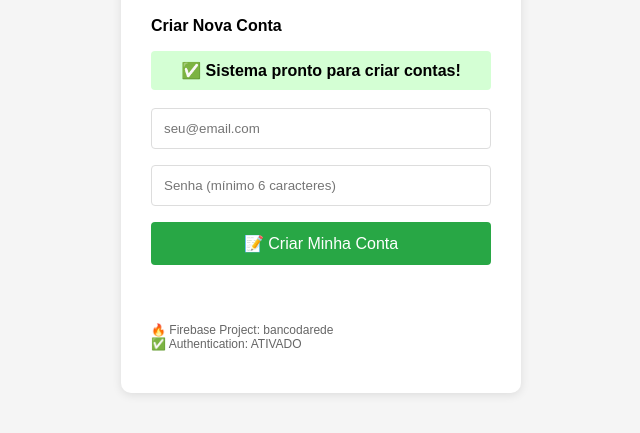
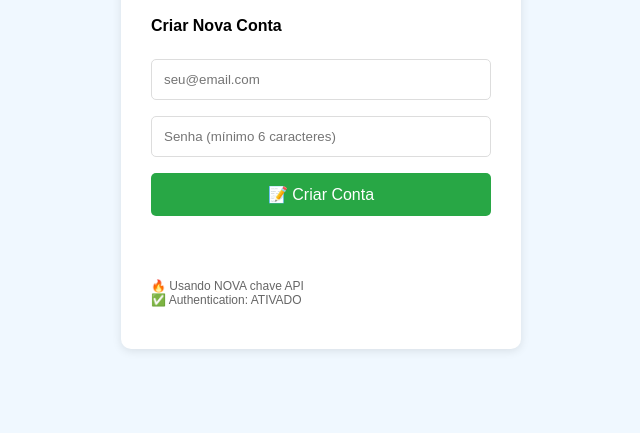
Before and after one commit to gustavo-Rezende-Castro/R-dAmpara, a plain HTML site: page index.html in a window 1280 px wide. Shown: the part 151-584 px from the top of the page, without its empty margins (319-959 px from the left). Drawn offline with Linux system fonts and the light colour scheme.

Commit message:
Update index.html

```diff
--- a/index.html
+++ b/index.html
@@ -3,16 +3,16 @@
 <head>
     <meta charset="UTF-8">
     <meta name="viewport" content="width=device-width, initial-scale=1.0">
-    <title>Rede de Amparo - Criar Conta</title>
+    <title>Rede de Amparo</title>
 
-    <!-- Firebase 8.x (versão mais estável) -->
+    <!-- Firebase Versão SIMPLES -->
     <script src="https://www.gstatic.com/firebasejs/8.10.0/firebase-app.js"></script>
     <script src="https://www.gstatic.com/firebasejs/8.10.0/firebase-auth.js"></script>
 
     <script>
-        // Configuração do Firebase - MESMA que você já tem
+        // 🔥 USE A NOVA CHAVE QUE VOCÊ COLOU
         const firebaseConfig = {
-            apiKey: "AIzaSyCkAj7wfzmOGPGs1mNTTX9RIx407LE-YmG",
+            apiKey: "AIzaSyCkAj7wfzmOGPGs1mNTTX9RIx4O7LE-Ym0",
             authDomain: "bancodarede.firebaseapp.com",
             projectId: "bancodarede",
             storageBucket: "bancodarede.firebasestorage.app",
@@ -22,17 +22,14 @@
         };
 
         // Inicializar Firebase
-        console.log("🔧 Iniciando Firebase...");
         firebase.initializeApp(firebaseConfig);
-        console.log("✅ Firebase inicializado!");
+        console.log("✅ Firebase configurado com nova chave!");
 
-        // Função para criar conta
         function criarConta() {
             const email = document.getElementById('email').value;
             const senha = document.getElementById('senha').value;
             const mensagem = document.getElementById('mensagem');
 
-            // Validar campos
             if (!email || !senha) {
                 mensagem.innerHTML = "❌ Preencha email e senha!";
                 mensagem.style.color = "red";
@@ -40,7 +37,7 @@
             }
 
             if (senha.length < 6) {
-                mensagem.innerHTML = "❌ Senha deve ter 6+ caracteres!";
+                mensagem.innerHTML = "❌ Senha precisa de 6+ caracteres";
                 mensagem.style.color = "red";
                 return;
             }
@@ -48,42 +45,18 @@
             mensagem.innerHTML = "⏳ Criando conta...";
             mensagem.style.color = "blue";
 
-            console.log("📧 Tentando criar conta:", email);
-
-            // CRIAR CONTA
             firebase.auth().createUserWithEmailAndPassword(email, senha)
                 .then((userCredential) => {
-                    // SUCESSO
-                    console.log("✅ Conta criada:", userCredential.user);
-                    mensagem.innerHTML = "🎉 Conta criada com sucesso!";
+                    mensagem.innerHTML = "✅ Conta criada com sucesso!";
                     mensagem.style.color = "green";
-
-                    // Redirecionar ou mostrar mensagem
-                    alert("Bem-vindo à Rede de Amparo! ✅");
+                    alert("🎉 Bem-vindo à Rede de Amparo!");
                 })
                 .catch((error) => {
-                    // ERRO
-                    console.error("❌ Erro ao criar conta:", error);
                     mensagem.innerHTML = "❌ Erro: " + error.message;
                     mensagem.style.color = "red";
+                    console.error("Erro detalhado:", error);
                 });
         }
-
-        // Verificar se Firebase Auth está carregado
-        setTimeout(() => {
-            try {
-                const auth = firebase.auth();
-                console.log("🔥 Firebase Auth carregado:", auth);
-                document.getElementById('status').innerHTML =
-                    "✅ Sistema pronto para criar contas!";
-                document.getElementById('status').style.background = "#d4ffd4";
-            } catch (error) {
-                console.error("❌ Erro no Firebase Auth:", error);
-                document.getElementById('status').innerHTML =
-                    "❌ Erro no Firebase: " + error.message;
-                document.getElementById('status').style.background = "#ffd4d4";
-            }
-        }, 1000);
     </script>
 
     <style>
@@ -92,7 +65,7 @@
             max-width: 400px;
             margin: 50px auto;
             padding: 20px;
-            background: #f5f5f5;
+            background: #f0f8ff;
         }
         .container {
             background: white;
@@ -104,9 +77,9 @@
             width: 100%;
             padding: 12px;
             margin: 8px 0;
+            border: 1px solid #ddd;
+            border-radius: 5px;
             box-sizing: border-box;
-            border: 1px solid #ddd;
-            border-radius: 4px;
         }
         button {
             background: #28a745;
@@ -118,12 +91,12 @@
         button:hover {
             background: #218838;
         }
-        #mensagem, #status {
+        #mensagem {
             padding: 10px;
-            border-radius: 4px;
-            margin: 10px 0;
+            margin: 15px 0;
+            border-radius: 5px;
+            font-weight: bold;
             text-align: center;
-            font-weight: bold;
         }
     </style>
 </head>
@@ -132,18 +105,14 @@
         <h2>🔗 Rede de Amparo</h2>
         <p><strong>Criar Nova Conta</strong></p>
 
-        <div id="status">
-            Verificando sistema...
-        </div>
-
         <input type="email" id="email" placeholder="seu@email.com" required>
         <input type="password" id="senha" placeholder="Senha (mínimo 6 caracteres)" required>
-        <button onclick="criarConta()">📝 Criar Minha Conta</button>
+        <button onclick="criarConta()">📝 Criar Conta</button>
 
         <div id="mensagem"></div>
 
         <p style="font-size: 12px; color: #666; margin-top: 20px;">
-            🔥 Firebase Project: bancodarede<br>
+            🔥 Usando NOVA chave API<br>
             ✅ Authentication: ATIVADO
         </p>
     </div>
```
